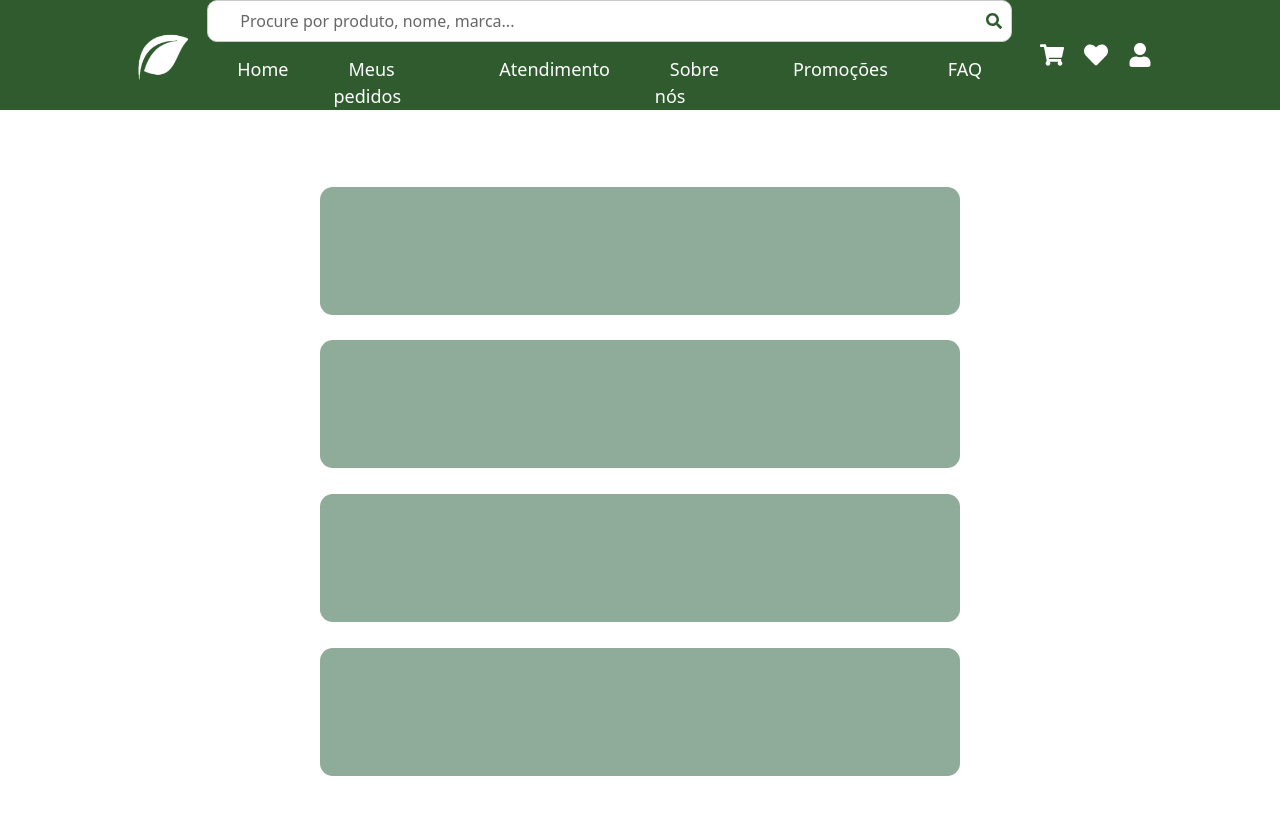
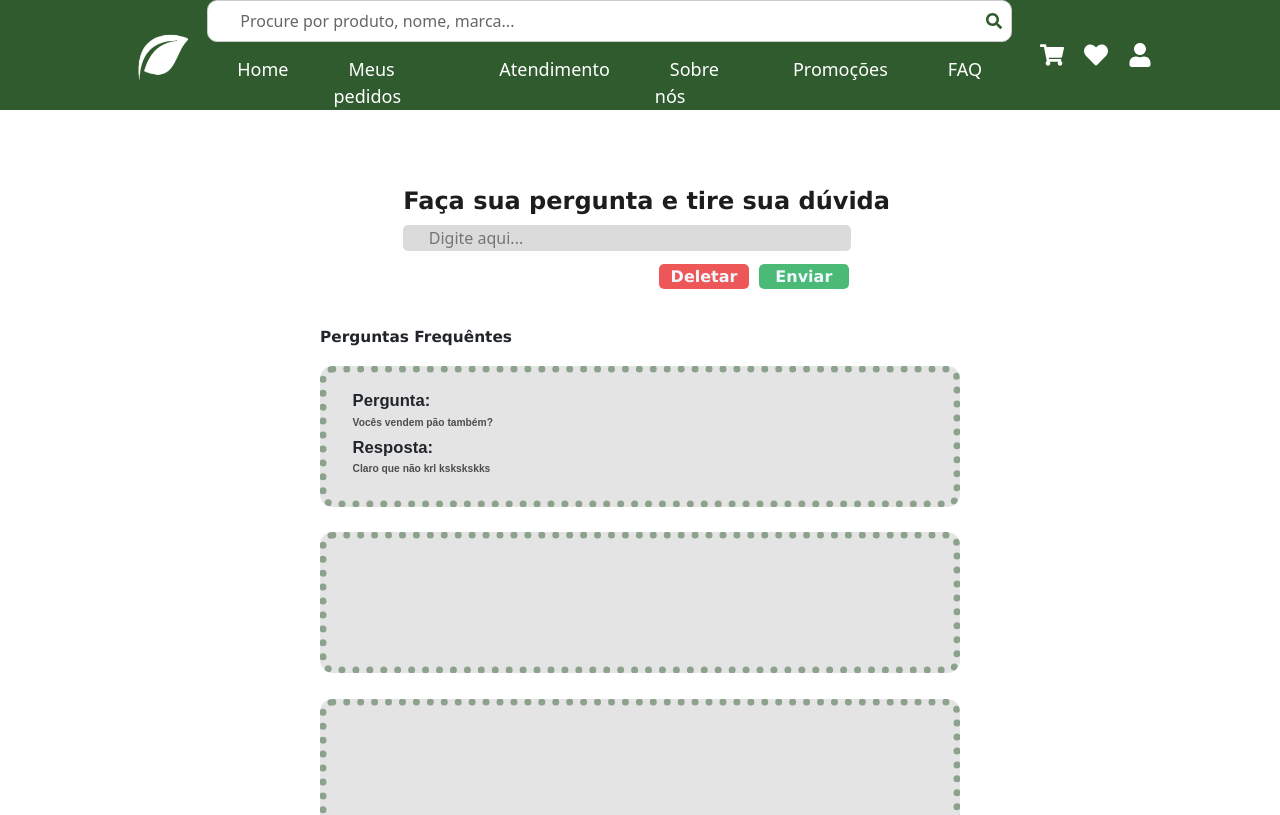
Before and after one commit to Plantsp/plantsp, a React (Create React App) app: page /faq in a window 1280 px wide. Shown: the top 815 px of the page. Built offline with nearby package versions, Linux system fonts and the light colour scheme.

Commit message:
Atualizando_perguntas

```diff
--- a/src/pages/faq/faq.css
+++ b/src/pages/faq/faq.css
@@ -64,17 +64,57 @@
     transition: 0.5s;
 }
 
+label{
+    position: absolute;
+    margin:  11vw 35vw 0 0;
+    font: bold 1.2vw Verdana
+}
+
 #pergunta_rep{
+    margin-top: 14vw;
     position: absolute;
-    height:41vw;
+    height:40vw;
+    overflow: hidden;
 }
 
 .caixa_pr{
-    margin-top: 13vw;
-    background-color: #8eac99;
+    background-color: #e4e4e4;
     width: 50vw;
-    height:10vw;
-    overflow: hidden;
+    height:11vw;
     margin: 0 0 2vw 0;
     border-radius: 1vw;
+    border-width: 0.6vw;
+    border-style:dotted;
+    border-color: #2f5b2e7a;
 }
+
+#perguntaT{
+    font: bold 1.3vw Arial;
+    position: absolute;
+    margin: 1.4vw 0 0 2vw;
+}
+
+#caixa_da_pergunta{
+    font: bold 0.8vw Arial;
+    position: absolute;
+    margin: 3.4vw 0 0 2vw;
+    color: #4e4e4e;
+}
+
+#RespostT{
+    font: bold 1.3vw Arial;
+    position: absolute;
+    margin: 5.1vw 0 0 2vw;
+}
+
+#caixa_de_resposta{
+    font: bold 0.8vw Arial;
+    position: absolute;
+    margin: 7vw 0 0 2vw;
+    color: #4e4e4e;
+}
+
+#sep{
+border-top: 1vw;
+border-color: #4BBA76;
+}
--- a/src/pages/faq/faq.js
+++ b/src/pages/faq/faq.js
@@ -16,9 +16,19 @@ function Faq() {
                         </div>
                     </div>
 
+                    <label>Perguntas Frequêntes</label>
+
                     <div id="pergunta_rep">
 
-                        <div class="caixa_pr"></div>
+                        <div class="caixa_pr">
+                            <h2 id="perguntaT">Pergunta:</h2>
+                            <p id="caixa_da_pergunta">Vocês vendem pão também?</p>
+
+                            <div id="sep">
+                                <h2 id="RespostT">Resposta:</h2>
+                                <p id="caixa_de_resposta">Claro que não krl kskskskks</p>
+                            </div>
+                        </div>
 
                          <div class="caixa_pr"></div>
 
```
